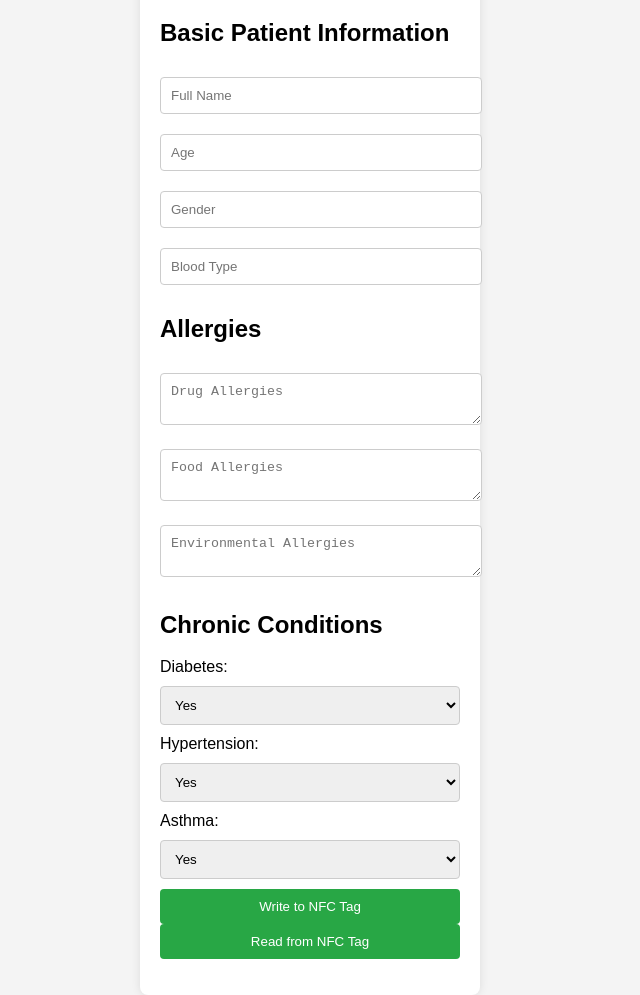
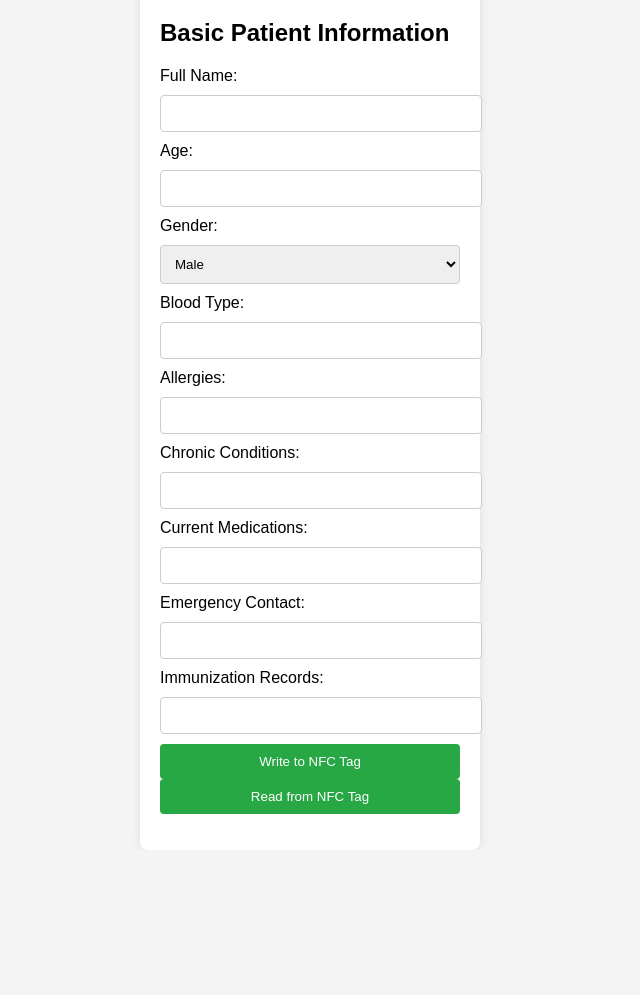
Before and after one commit to AmitR2001/nfc3, a plain HTML site: page index.html in a window 1280 px wide. Shown: the part 81-1076 px from the top of the page, without its empty margins (330-970 px from the left). After the commit the page ends 931 px from the top, so only its background shows below. Drawn offline with Linux system fonts and the light colour scheme.

Commit message:
Update index.html

```diff
--- a/index.html
+++ b/index.html
@@ -1,4 +1,3 @@
-
 <!DOCTYPE html>
 <html lang="en">
 <head>
@@ -56,32 +55,36 @@
     <div class="container">
         <h1>NFC Writer/Reader</h1>
         <h2>Basic Patient Information</h2>
-        <input type="text" id="fullName" placeholder="Full Name">
-        <input type="number" id="age" placeholder="Age">
-        <input type="text" id="gender" placeholder="Gender">
-        <input type="text" id="bloodType" placeholder="Blood Type">
+        <label for="full_name">Full Name:</label>
+        <input type="text" id="full_name" name="full_name" required>
 
-        <h2>Allergies</h2>
-        <textarea id="drugAllergies" placeholder="Drug Allergies"></textarea>
-        <textarea id="foodAllergies" placeholder="Food Allergies"></textarea>
-        <textarea id="environmentalAllergies" placeholder="Environmental Allergies"></textarea>
+        <label for="age">Age:</label>
+        <input type="number" id="age" name="age" required>
 
-        <h2>Chronic Conditions</h2>
-        <label for="diabetes">Diabetes:</label>
-        <select id="diabetes">
-            <option value="Yes">Yes</option>
-            <option value="No">No</option>
+        <label for="gender">Gender:</label>
+        <select id="gender" name="gender" required>
+            <option value="Male">Male</option>
+            <option value="Female">Female</option>
+            <option value="Other">Other</option>
         </select>
-        <label for="hypertension">Hypertension:</label>
-        <select id="hypertension">
-            <option value="Yes">Yes</option>
-            <option value="No">No</option>
-        </select>
-        <label for="asthma">Asthma:</label>
-        <select id="asthma">
-            <option value="Yes">Yes</option>
-            <option value="No">No</option>
-        </select>
+
+        <label for="blood_type">Blood Type:</label>
+        <input type="text" id="blood_type" name="blood_type" required>
+
+        <label for="allergies">Allergies:</label>
+        <input type="text" id="allergies" name="allergies">
+
+        <label for="chronic_conditions">Chronic Conditions:</label>
+        <input type="text" id="chronic_conditions" name="chronic_conditions">
+
+        <label for="current_medications">Current Medications:</label>
+        <input type="text" id="current_medications" name="current_medications">
+
+        <label for="emergency_contact">Emergency Contact:</label>
+        <input type="text" id="emergency_contact" name="emergency_contact" required>
+
+        <label for="immunization_records">Immunization Records:</label>
+        <input type="text" id="immunization_records" name="immunization_records">
 
         <button id="writeButton">Write to NFC Tag</button>
         <button id="readButton">Read from NFC Tag</button>
```
